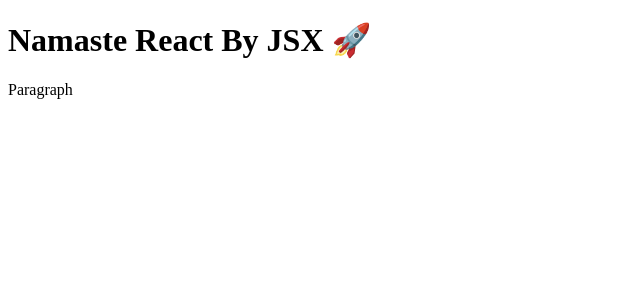
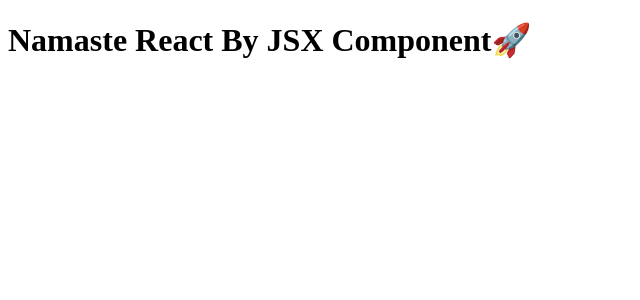
Before and after one commit to dew-as/Cooking-Mace, a React (Vite) app: page / in a window 1280 px wide. Shown: the top 300 px of the page, without its empty margins (0-640 px from the left). Built offline with nearby package versions, Linux system fonts and the light colour scheme.

Commit message:
how to convert a react element to react component and how to render a react component

```diff
--- a/App.js
+++ b/App.js
@@ -6,7 +6,9 @@
   { id: "heading" },
   "Namaste React 🚀"
 );
-const jsxHeading = (
+//now we are goint to conver this react element to react component
+
+const reactElement = (
   <>
     <h1 className="heading" tabIndex="1">
       Namaste React By JSX 🚀
@@ -15,32 +17,24 @@
   </>
 );
 
-// React Component
-// Class Based Component
-// Functional Component
-
-// React Functional Component
-
-// This is how we create  REACT COIMPONENT USING return keyword
-const HeaderComponent = () => {
-  return (
+const ReactComponent = () => (
+  <>
     <h1 className="heading" tabIndex="1">
       Namaste React By JSX 🚀
     </h1>
-  );
-};
-
-//this is how we create React component just wraping it into a () paranthisis not using return keyword
+    <p>Paragraph</p>
+  </>
+);
+ //this is how that looks like
 
 const Header2Component = () => (
   <h1 className="heading" tabIndex="1">
-    Namaste React By JSX 🚀
+    Namaste React By JSX Component🚀
   </h1>
 );
 
-//Both way to create react component is valid syntax
-// React component is just a javascript function that return some Jsx or React element
-// And the first letter of react component name is must be Capital letter
+const root = ReactDOM.createRoot(document.getElementById("root"));
 
-const root = ReactDOM.createRoot(document.getElementById("root"));
-root.render(jsxHeading);
+//to render react component we want to wrap the component inside < />
+
+root.render(<Header2Component />);
```
